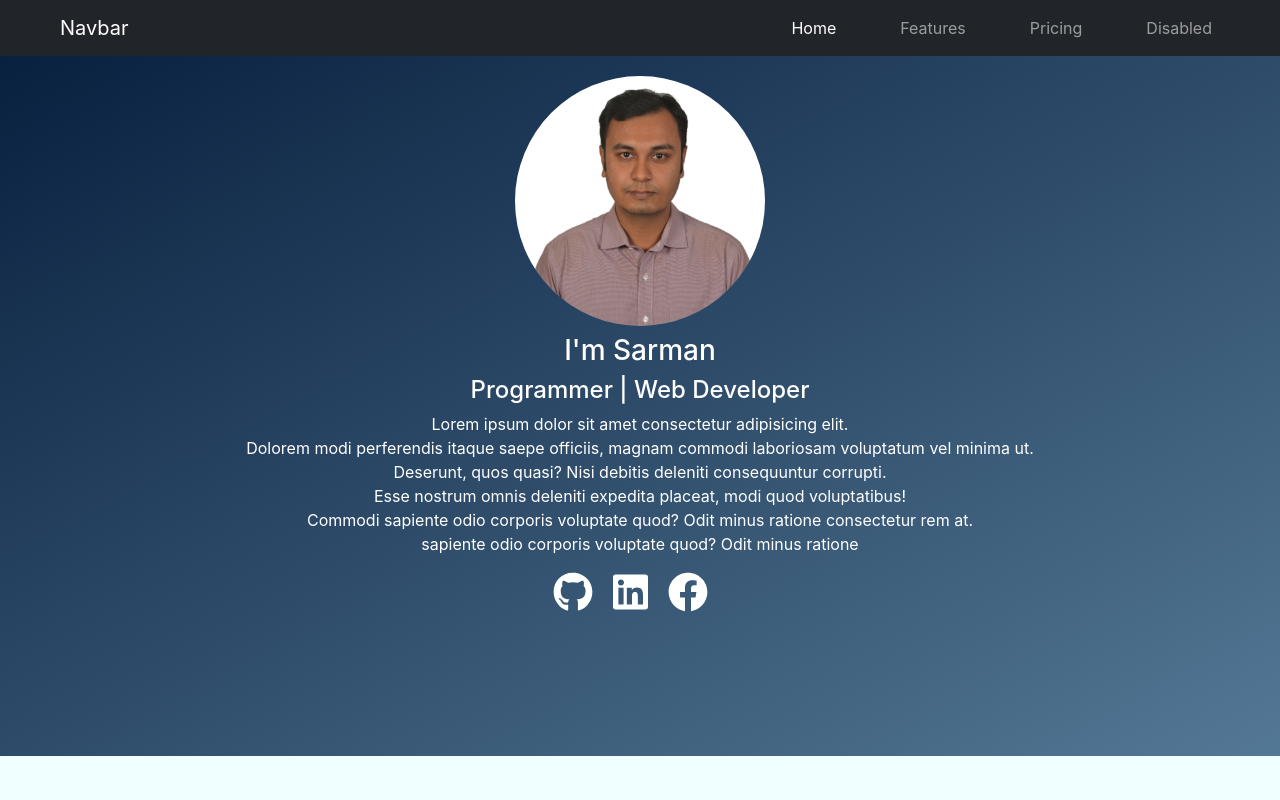
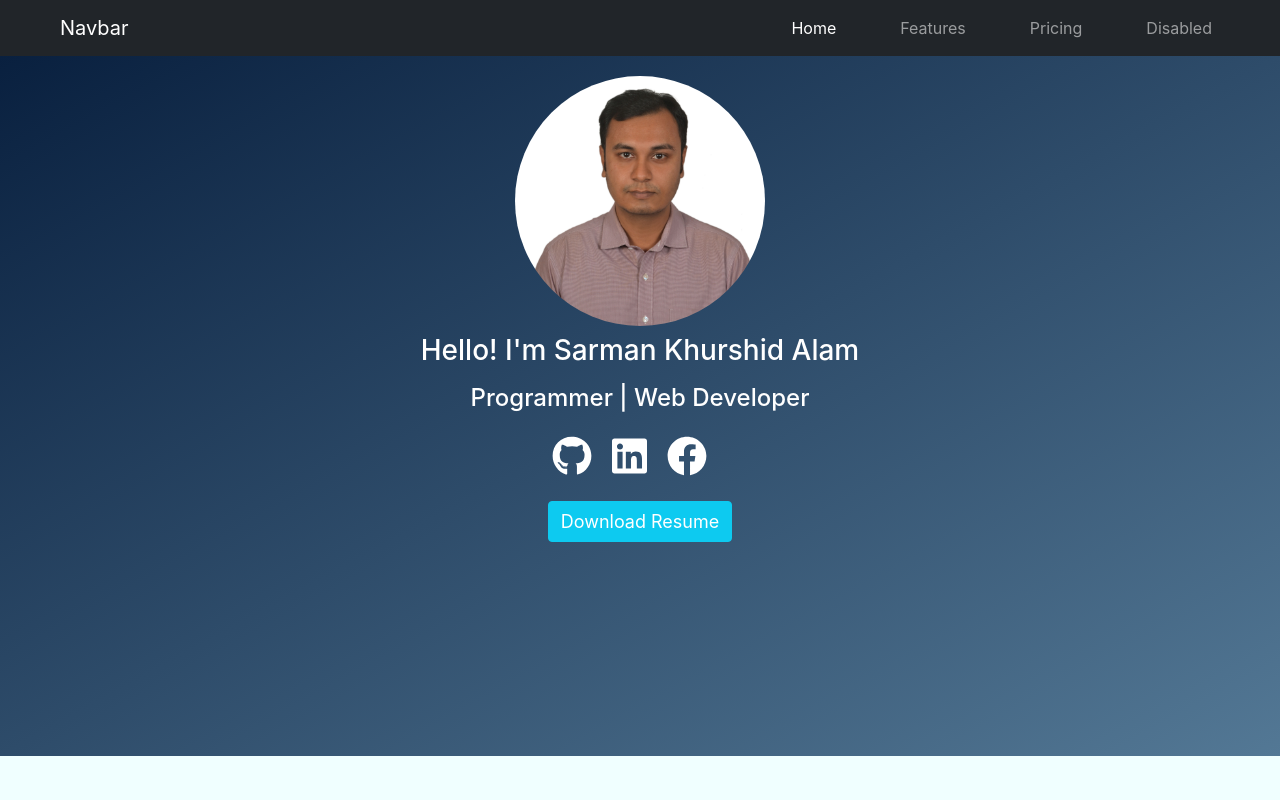
Before and after one commit to Sarman7105/protfolio-website, a React (Create React App) app: page / in a window 1280 px wide. Shown: the top 800 px of the page. Built offline with nearby package versions, Linux system fonts and the light colour scheme.

Commit message:
header style changed

```diff
--- a/src/Components/Header/Header.js
+++ b/src/Components/Header/Header.js
@@ -1,32 +1,32 @@
 import React from 'react';
 import Navbar from '../Navbar/Navbar';
 import './Header.css';
-import profile from '../../Image/Profile.JPG'
-import { FontAwesomeIcon } from '@fortawesome/react-fontawesome'
-import { faCoffee } from '@fortawesome/free-solid-svg-icons'
-import { faGithub,faLinkedin,faFacebook } from '@fortawesome/free-brands-svg-icons'
+import profile from '../../Image/Profile.JPG';
+import { FontAwesomeIcon } from '@fortawesome/react-fontawesome';
+import { faCoffee } from '@fortawesome/free-solid-svg-icons';
+import { faGithub, faLinkedin, faFacebook } from '@fortawesome/free-brands-svg-icons';
 
 const Header = () => {
 	return (
-        <header >
-            <Navbar></Navbar>
+		<header>
+			<Navbar />
 			<main className="header-container">
 				<div className="inner-header d-flex justify-content-center">
 					<div className="bg-dange">
-                        <img src={profile} alt="Profile" className=" profile-img"/>
-                    <h3 className="mt-2">I'm Sarman</h3>
-                    <h4 className="mt-2">Programmer | Web Developer</h4>
-                        <p>Lorem ipsum dolor sit amet consectetur adipisicing elit. <br /> Dolorem modi perferendis itaque saepe officiis, magnam commodi laboriosam voluptatum vel minima ut.<br /> Deserunt, quos quasi? Nisi debitis deleniti consequuntur corrupti.<br /> Esse nostrum omnis deleniti expedita placeat, modi quod voluptatibus!<br /> Commodi sapiente odio corporis voluptate quod? Odit minus ratione consectetur rem at.<br />sapiente odio corporis voluptate quod? Odit minus ratione</p>
-                    <FontAwesomeIcon style={{fontSize:"40px",marginRight:"20px"}} icon={faGithub} />
-                    <FontAwesomeIcon style={{fontSize:"40px",marginRight:"20px"}} icon={faLinkedin} />
-                    <FontAwesomeIcon style={{fontSize:"40px",marginRight:"20px"}} icon={faFacebook} />
-
+						<img src={profile} alt="Profile" className=" profile-img" />
+						<h3 className="mt-2">Hello! I'm Sarman Khurshid Alam</h3>
+						<h4 className="mt-3">Programmer | Web Developer</h4>
+						<div className="mt-4">
+							<FontAwesomeIcon style={{ fontSize: '40px', marginRight: '20px' }} icon={faGithub} />
+							<FontAwesomeIcon style={{ fontSize: '40px', marginRight: '20px' }} icon={faLinkedin} />
+							<FontAwesomeIcon style={{ fontSize: '40px', marginRight: '20px' }} icon={faFacebook} />
                         </div>
-
+                        <div className="mt-4">
+                            <button style={{fontSize:'18px',color:"white"}} className="btn btn-info">Download Resume</button>
+                        </div>
+					</div>
 				</div>
 			</main>
-
-
 		</header>
 	);
 };
```
Lines whose indentation alone changed are shown as unchanged.
